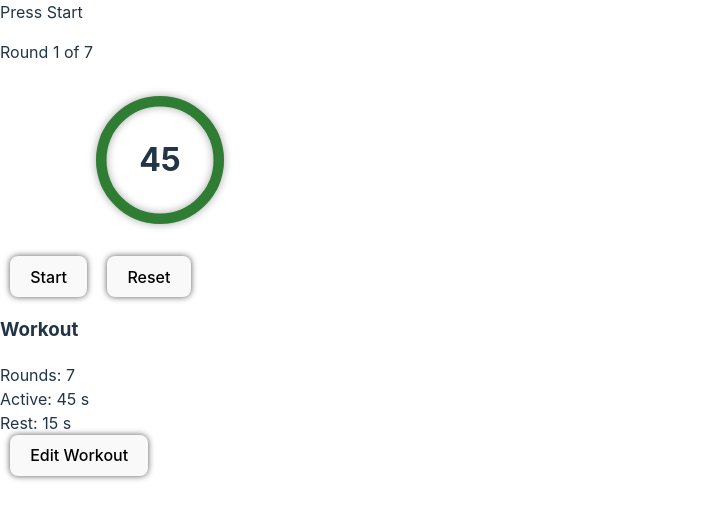
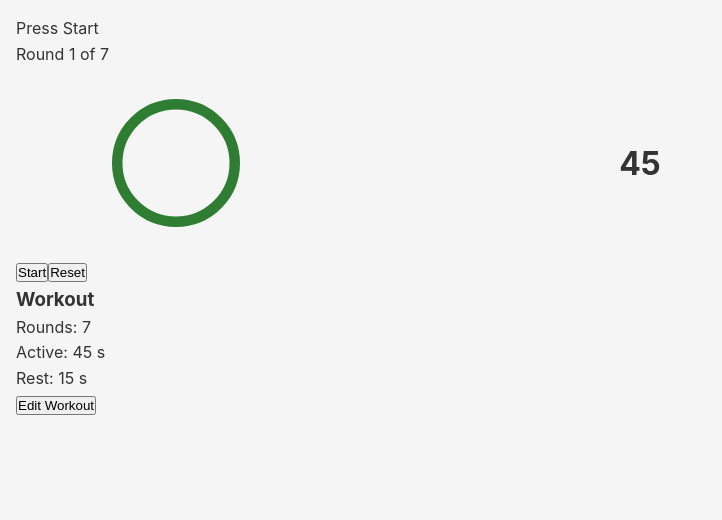
Before and after one commit to kellysdev/circuit-timer, a React (Vite) app: page / in a window 1280 px wide. Both pictures are taken after a click on the button "Get Started". Shown: the top 520 px of the page, without its empty margins (0-722 px from the left). Built offline with nearby package versions, Linux system fonts and the light colour scheme.

Commit message:
Add new CSS from new mock up

```diff
--- a/src/index.css
+++ b/src/index.css
@@ -1,58 +1,89 @@
 :root {
-  font-family: Inter, system-ui, Avenir, Helvetica, Arial, sans-serif;
-  line-height: 1.5;
-  font-weight: 400;
+  --primary-color: #4CAF50;
+  --secondary-color: #2196F3;
+  --accent-color: #FF9800;
+  --text-color: #333333;
+  --background-color: #f5f5f5;
+  --spacing-unit: 1rem;
+  --border-radius: 8px;
+}
 
-  color-scheme: light dark;
-  color: rgba(255, 255, 255, 0.87);
-  background-color: #222222;
-
-  font-synthesis: none;
-  text-rendering: optimizeLegibility;
-  -webkit-font-smoothing: antialiased;
-  -moz-osx-font-smoothing: grayscale;
+*{
+margin: 0;
+padding: 0;
+box-sizing: border-box;
 }
 
 body {
-  margin: auto;
-  display: flex;
-  place-items: start;
-  min-width: 320px;
-  min-height: 80vh;
+font-family: 'Inter', -apple-system, BlinkMacSystemFont, sans-serif;
+background-color: var(--background-color);
+color: var(--text-color);
+line-height: 1.6;
+padding: var(--spacing-unit);
 }
 
-.glow {
-  filter: drop-shadow(0 0 4px #a7a8a8);
+.btn {
+padding: 0.75rem 1.5rem;
+border-radius: var(--border-radius);
+border: none;
+font-weight: 600;
+cursor: pointer;
+transition: transform 0.2s, background-color 0.2s;
+min-width: 100px;
 }
 
-button {
-  border-radius: 8px;
-  border: 1px solid transparent;
-  margin: 0 10px;
-  padding: 0.6em 1.2em;
-  font-size: 1em;
-  font-weight: 500;
-  font-family: inherit;
-  background-color: #303030;
-  cursor: pointer;
-  transition: border-color 0.25s;
-  filter: drop-shadow(0 0 3px #585858);
-}
-button:hover {
-  border-color: #ffffffb7;
-}
-button:focus,
-button:focus-visible {
-  outline: 4px auto -webkit-focus-ring-color;
+.btn:hover {
+transform: translateY(-2px);
 }
 
-@media (prefers-color-scheme: light) {
-  :root {
-    color: #213547;
-    background-color: #ffffff;
-  }
+.btn-start {
+background-color: var(--primary-color);
+color: white;
+}
 
-  button {
-    background-color: #f9f9f9;
+.btn-pause {
+background-color: var(--accent-color);
+color: white;
+}
+
+.btn-reset {
+background-color: #dc3545;
+color: white;
+}
+
+.btn-edit {
+background-color: var(--secondary-color);
+color: white;
+}
+
+/* Edit Workout */
+
+input {
+  margin: 0 15px 18px 0;
+}
+
+.rounds-input {
+  max-width: 63px;
+}
+
+/* Timer Component */
+
+.timer {
+  margin: auto;
+}
+
+.seconds-container {
+  padding: 1em;
+  margin: 1em 5em;
+  display: grid;
+  & > * {
+    grid-column: 1;
+    grid-row: 1;
   }
 }
+
+.seconds {
+  font-size: 2em;
+  font-weight: bold;
+  margin: auto;
+}
```
